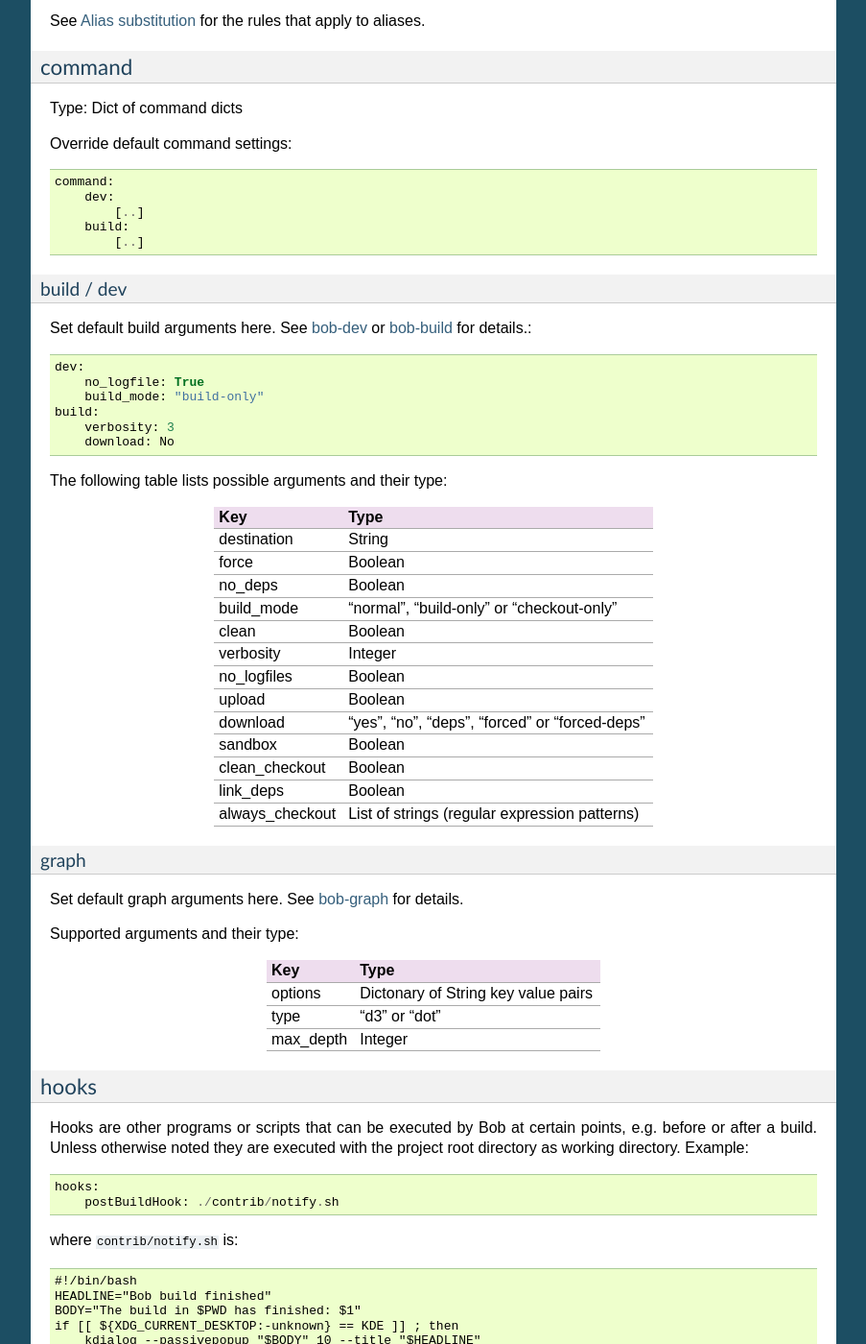
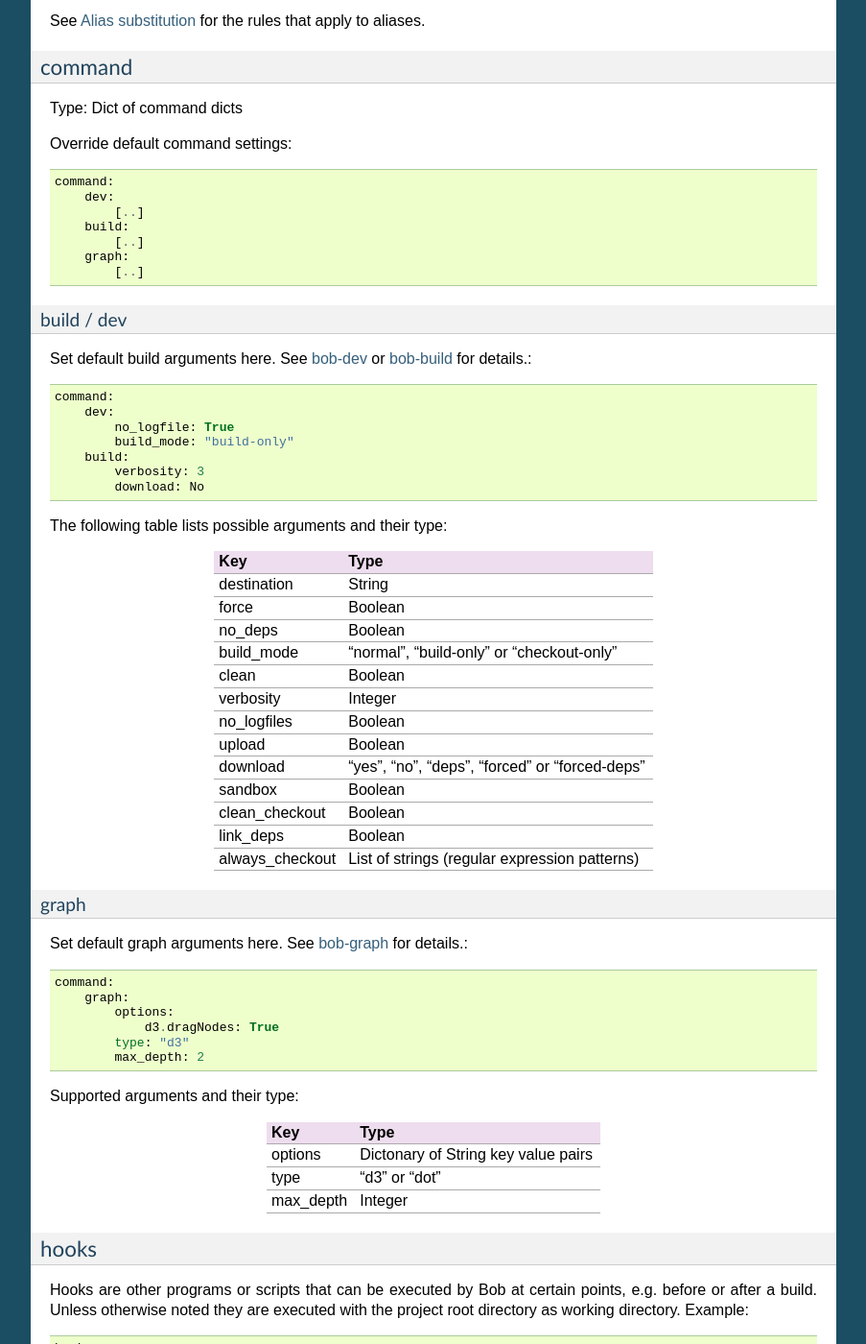
Before and after one commit to BobBuildTool/bob, a Sphinx documentation site: the page built from doc/manual/configuration.rst, in a window 1280 px wide and 1400 px high, scrolled down 22377 px. Shown: the whole window at 96% size, without its empty margins (198-1101 px from the left). Built offline with Sphinx 7.4.7, drawn with Linux system fonts in a browser that asks for light colours; formulas are drawn with MathJax 3; the version number could not be read and is left out.

Commit message:
Improve examples to make nesting more visible
From the headings it is not really visible that "build", "dev" and
"graph" belong to "command". Therefore the examples are changed to
contain "command", too. Also added one example for graph to make it
visible there, too.

```diff
--- a/doc/manual/configuration.rst
+++ b/doc/manual/configuration.rst
@@ -1448,6 +1448,8 @@ Override default command settings::
             [..]
         build:
             [..]
+        graph:
+            [..]
 
 build / dev
 ^^^^^^^^^^^
@@ -1455,12 +1457,13 @@ build / dev
 Set default build arguments here. See :ref:`manpage-dev` or
 :ref:`manpage-build` for details.::
 
-    dev:
-        no_logfile: True
-        build_mode: "build-only"
-    build:
-        verbosity: 3
-        download: No
+    command:
+        dev:
+            no_logfile: True
+            build_mode: "build-only"
+        build:
+            verbosity: 3
+            download: No
 
 The following table lists possible arguments and their type:
 
@@ -1485,7 +1488,14 @@ always_checkout List of strings (regular expression patterns)
 graph
 ^^^^^
 
-Set default graph arguments here. See :ref:`manpage-graph` for details.
+Set default graph arguments here. See :ref:`manpage-graph` for details.::
+
+    command:
+        graph:
+            options:
+                d3.dragNodes: True
+            type: "d3"
+            max_depth: 2
 
 Supported arguments and their type:
 
```
